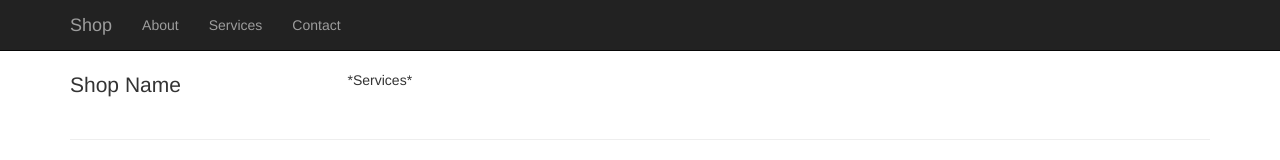
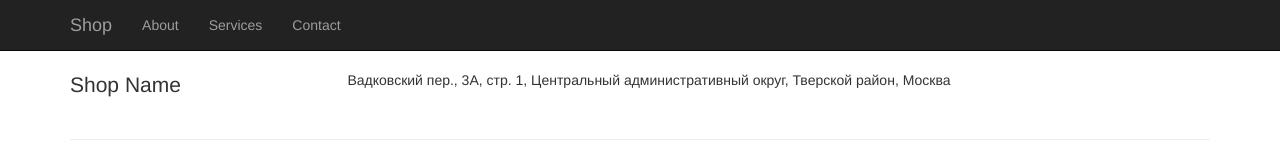
Before and after one commit to cocicalo/Internet-Store-1, a plain HTML site: page html/services.html in a window 1280 px wide. Drawn offline with Linux system fonts and the light colour scheme.

Commit message:
Update services.html

```diff
--- a/html/services.html
+++ b/html/services.html
@@ -43,7 +43,7 @@
 
                 <div class="row">
 
-                    <p>*Services*</p>
+                    <p>Вадковский пер., 3А, стр. 1, Центральный административный округ, Тверской район, Москва</p>
 
                 </div>
 
```
